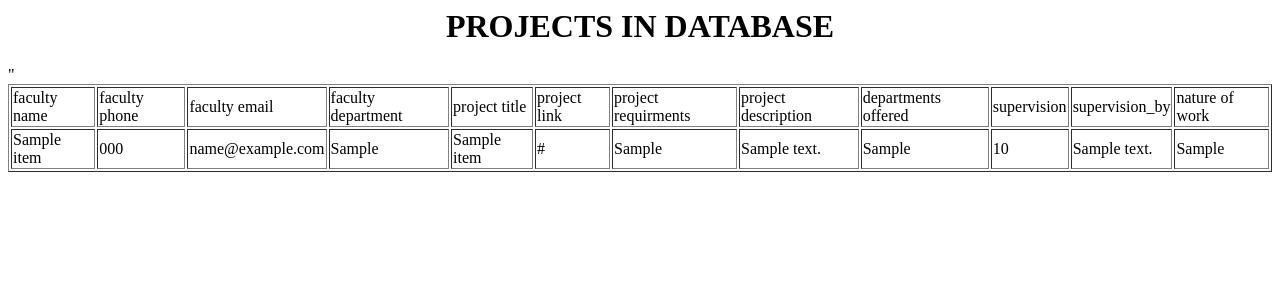
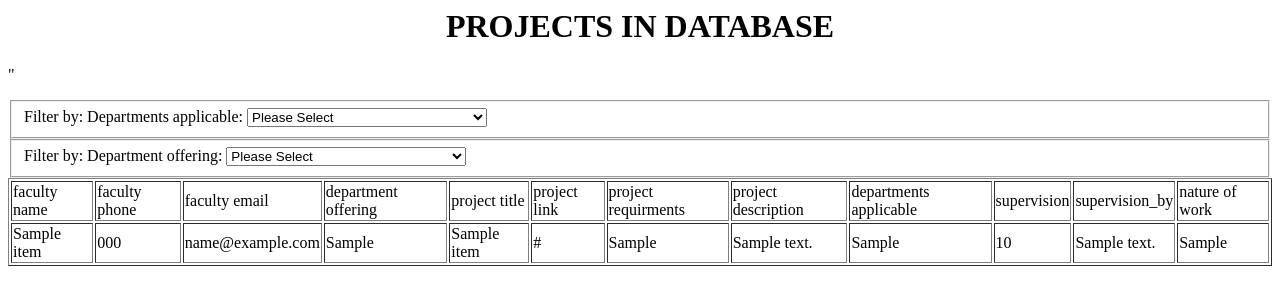
Before and after one commit to ckamat1/CSCI5828---Tachyon, a Django app: template mysite/dlcapp/templates/listOfProjects.html in a window 1280 px wide. Shown: the top 305 px of the page. Run offline with Django 3.2, Linux system fonts and the light colour scheme; the template is opened without the code that fills it: most values are stand-ins (such as "Sample title", 1, 10 or a date in 2020).

Commit message:
Update listOfProjects.html

```diff
--- a/mysite/dlcapp/templates/listOfProjects.html
+++ b/mysite/dlcapp/templates/listOfProjects.html
@@ -1,14 +1,69 @@
-<html><center><h1>PROJECTS IN DATABASE</h1></center><table border=\"1px\" align=\"center\">"
+
+<html>
+
+<center><h1>PROJECTS IN DATABASE</h1></center><table border=\"1px\" align=\"center\">"
+<div  class="form">
+    	<form id="contactform" action="/listOfProjects/">
+				<fieldset>
+                 <label>Filter by: Departments applicable: </label>
+                  <label class="major">
+                  <select class="select-style" name="depts_applicable" onchange=filter() required="" >
+                 	<!-- option selected="selected" value="0">Please Select</option> -->
+					<option value="" >Please Select</option>
+					<option value="ALL_DEP" >Any departments</option>
+					<option value="ASEN">Aerospace Engineering</option>
+					<option value="AMEN">Applied Mathematics</option>
+					<option value="AREN">Architectural Engineering</option>
+					<option value="CHEN">Chemical Engineering</option>
+					<option value="CBEN">Chemical and Biological Engineering</option>
+					<option value="CVEN">Civil Engineering</option>
+					<option value="CSEN">Computer Science</option>
+					<option value="EEEN">Electrical Engineering</option>
+					<option value="ECEN">Electrical and Computer Engineering</option>
+					<option value="EPEN">Engineering Physics</option>
+					<option value="EVEN">Environmental Engineering</option>
+					<option value="GEEN">Engineering Plus</option>
+					<option value="MCEN">Mechanical Engineering</option>
+					<option value="TMEN">Technology, Arts, and Media</option>
+                  </label>
+                 </select>
+              </fieldset>
+<fieldset>
+                 <label>Filter by: Department offering: </label>
+                  <label class="major">
+                  <select class="select-style" name="department_offered" onchange=filter() required="" >
+                 	<!-- option selected="selected" value="0">Please Select</option> -->
+					<option value="" >Please Select</option>
+					<option value="ALL_DEP" >Any departments</option>
+					<option value="ASEN">Aerospace Engineering</option>
+					<option value="AMEN">Applied Mathematics</option>
+					<option value="AREN">Architectural Engineering</option>
+					<option value="CHEN">Chemical Engineering</option>
+					<option value="CBEN">Chemical and Biological Engineering</option>
+					<option value="CVEN">Civil Engineering</option>
+					<option value="CSEN">Computer Science</option>
+					<option value="EEEN">Electrical Engineering</option>
+					<option value="ECEN">Electrical and Computer Engineering</option>
+					<option value="EPEN">Engineering Physics</option>
+					<option value="EVEN">Environmental Engineering</option>
+					<option value="GEEN">Engineering Plus</option>
+					<option value="MCEN">Mechanical Engineering</option>
+					<option value="TMEN">Technology, Arts, and Media</option>
+                  </label>
+                 </select>
+              </fieldset>
+</form>
+</div>
      <thead>
     <td>faculty name</td>
    <td>faculty phone</td>
    <td>faculty email</td>
-   <td>faculty department</td>
+   <td>department offering</td>
    <td>project title</td>
    <td>project link</td>
    <td>project requirments</td>
    <td>project description</td>
-   <td>departments offered</td>
+   <td>departments applicable</td>
    <td>supervision</td>
    <td>supervision_by</td>
    <td>nature of work</td>
```
